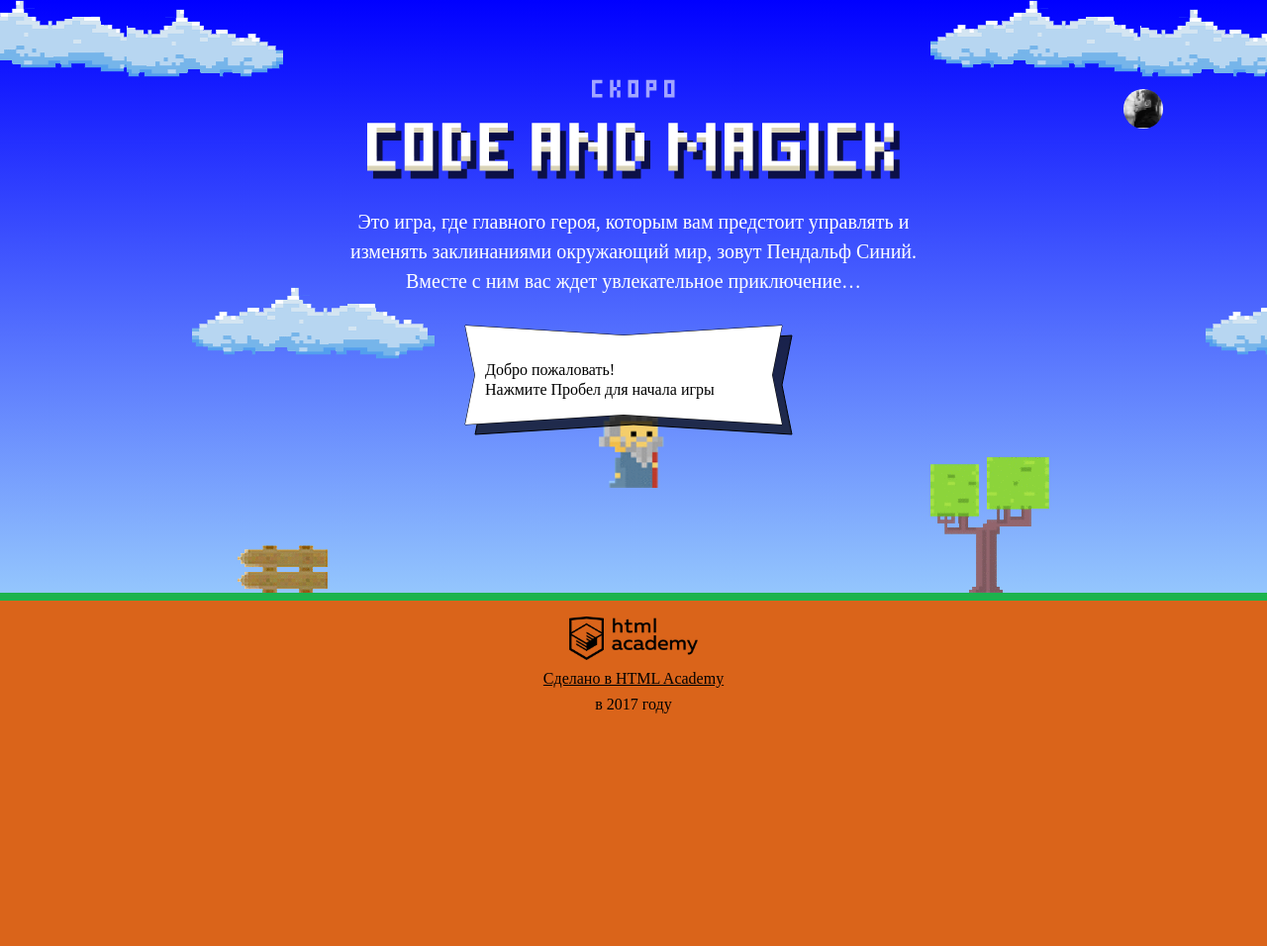
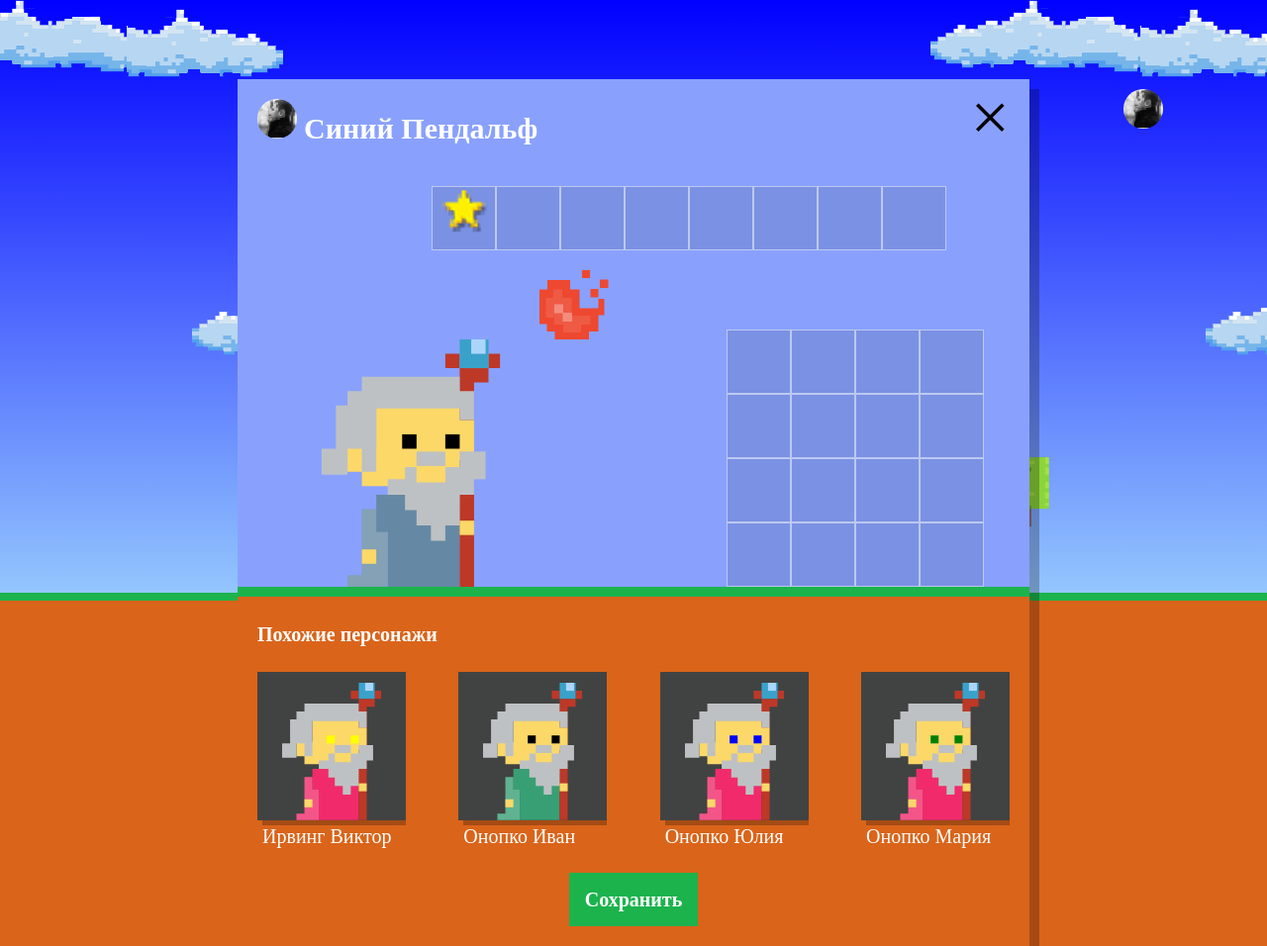
Before and after one commit to sasstr/235995-code-and-magick-19, a website: page index.html in a window 1280 px wide. Shown: the whole page at 99% size. Before the commit the page ends 800 px from the top, so only its background shows below. Drawn offline with Linux system fonts and the light colour scheme; a web font is replaced by a local one.

Commit message:
Красим волшебников случайными красками

```diff
--- a/index.html
+++ b/index.html
@@ -222,6 +222,7 @@
 
 </script>
 <script src="js/stat.js"></script>
+<script src="js/setup.js"></script>
 <script src="js/game.js"></script>
 
 </body>
--- /dev/null
+++ b/js/setup.js
@@ -0,0 +1,128 @@
+'use strict';
+
+var PERSON_AMOUNT = 4;
+
+var Person = {
+  NAMES: [
+    'Иван',
+    'Хуан Себастьян',
+    'Мария',
+    'Кристоф',
+    'Виктор',
+    'Юлия',
+    'Люпита',
+    'Вашингтон'
+  ],
+  SURNAMES: [
+    'да Марья',
+    'Верон',
+    'Мирабелла',
+    'Вальц',
+    'Онопко',
+    'Топольницкая',
+    'Нионго',
+    'Ирвинг'
+  ],
+  COATS_COLOR: [
+    'rgb(101, 137, 164)',
+    'rgb(241, 43, 107)',
+    'rgb(146, 100, 161)',
+    'rgb(56, 159, 117)',
+    'rgb(215, 210, 55)',
+    'rgb(0, 0, 0)',
+  ],
+  EYES_COLOR: [
+    'black',
+    'red',
+    'blue',
+    'yellow',
+    'green'
+  ],
+};
+
+var userDialog = document.querySelector('.setup');
+var similarListElement = userDialog.querySelector('.setup-similar-list');
+var similarWizardTemplate = document.querySelector('#similar-wizard-template')
+    .content
+    .querySelector('.setup-similar-item');
+
+userDialog.classList.remove('hidden');
+/**
+ * Функция возращает случайное целое число между min и max - включительно
+ * @param {number} min минимальное число
+ * @param {number} max максимальное число
+ * @return {number} случайное значение в заданном диапозоне
+ */
+var getRandomInteger = function (min, max) {
+  return Math.floor(Math.random() * (max - min)) + min;
+};
+
+//  Функция возращает случайный элемент массива
+/**
+ *
+ * @param {array} array
+ * @return {any} случайный элемент массива
+ */
+var getRendomItemOfArray = function (array) {
+  return array[getRandomInteger(0, array.length)];
+};
+
+/** Функция возращает в случайном порядке имя и фамилию
+ *
+ * @return {string} имя и фамилия в случайном порядке
+ */
+var getRandomName = function () {
+
+  var name = getRendomItemOfArray(Person.NAMES);
+  var surname = getRendomItemOfArray(Person.SURNAMES);
+
+  return getRandomInteger(0, 2) > 1 ? name + ' ' + surname : surname + ' ' + name;
+};
+
+/** Функция возращает массив объектов со случайными данными для волшебников
+ *
+ * @param {number} amount кол-во волшебников
+ * @param {array} personsArray
+ * @return {array} массив объектов со случайными данными для волшебников
+ */
+var getRandomWizards = function (amount, personsArray) {
+  var randomWizards = [];
+  for (var i = 0; i < amount; i++) {
+    var wizardsName = getRandomName(personsArray['NAMES']);
+    var coatColor = getRendomItemOfArray(personsArray['COATS_COLOR']);
+    var eyesColor = getRendomItemOfArray(personsArray['EYES_COLOR']);
+
+    randomWizards.push({
+      name: wizardsName,
+      coatColor: coatColor,
+      eyesColor: eyesColor
+    });
+  }
+  return randomWizards;
+};
+
+var wizards = getRandomWizards(PERSON_AMOUNT, Person);
+
+/**
+ * Функция возращает элемент готовый для вставки в DOM
+ *
+ * @param {object} wizard объект
+ * @return {element} wizard элемент готовый для вставки в DOM
+ */
+var renderWizard = function (wizard) {
+  var wizardElement = similarWizardTemplate.cloneNode(true);
+
+  wizardElement.querySelector('.setup-similar-label').textContent = wizard.name.trim();
+  wizardElement.querySelector('.wizard-coat').style.fill = wizard.coatColor.trim();
+  wizardElement.querySelector('.wizard-eyes').style.fill = wizard.eyesColor.trim();
+
+  return wizardElement;
+};
+
+var fragment = document.createDocumentFragment();
+for (var i = 0; i < wizards.length; i++) {
+  fragment.appendChild(renderWizard(wizards[i]));
+}
+similarListElement.appendChild(fragment);
+
+userDialog.querySelector('.setup-similar').classList.remove('hidden');
```
